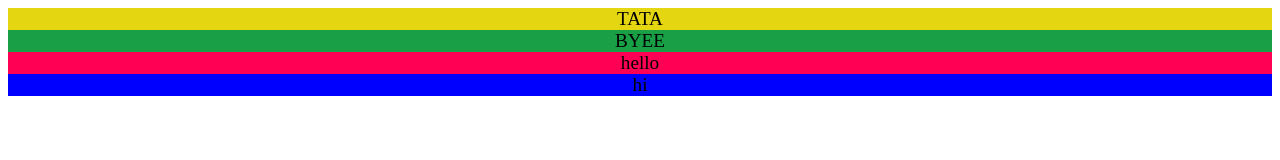
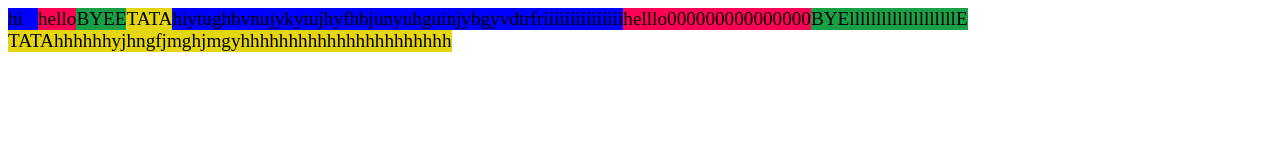
Before and after one commit to Akib154/flexbox-Practice, a plain HTML site: page index.html in a window 1280 px wide. Drawn offline with Linux system fonts and the light colour scheme.

Commit message:
upto align-content

```diff
--- a/index.html
+++ b/index.html
@@ -1,11 +1,13 @@
 <!DOCTYPE html>
 <html lang="en">
+
 <head>
     <meta charset="UTF-8">
     <meta name="viewport" content="width=device-width, initial-scale=1.0">
     <title>Document</title>
     <link rel="stylesheet" href="style.css">
 </head>
+
 <body>
     <div class="container">
 
@@ -14,6 +16,12 @@
         <div class="item3">BYEE</div>
         <div class="item4">TATA</div>
 
+        <div class="item1">hiytughbvnujykytujhyfhbjunyuhguinjybgyvdtrfriiiiiiiiiiiiiii</div>
+        <div class="item2">helllo000000000000000</div>
+        <div class="item3">BYEllllllllllllllllllllE</div>
+        <div class="item4">TATAhhhhhhyjhngfjmghjmgyhhhhhhhhhhhhhhhhhhhhhh</div>
+
     </div>
 </body>
+
 </html>
--- a/style.css
+++ b/style.css
@@ -1,21 +1,34 @@
-.container{
+.container {
     display: flex;
-    flex-direction: column-reverse;
-    text-align: center;
+   /* flex-direction:row ; */
+   /* text-align: center; */
+   /* flex-wrap: wrap; */
+   /* justify-content: space-around; */
+   flex-flow: row wrap;
+   align-content:stretch;
 
 }
-body > div{
+
+body>div {
    font-size: larger;
 }
-.item1{
+
+.item1 {
    background-color: blue;
 }
-.item2{
+
+.item2 {
    background-color: rgb(255, 0, 85);
 }
- .item3{
+
+.item3 {
    background-color: rgb(25, 160, 70);
 }
- .item4{
+
+.item4 {
    background-color: rgb(228, 214, 17);
 }
+
+.container > div{
+min-width:30px;
+}
```
Lines whose indentation alone changed are shown as unchanged.
